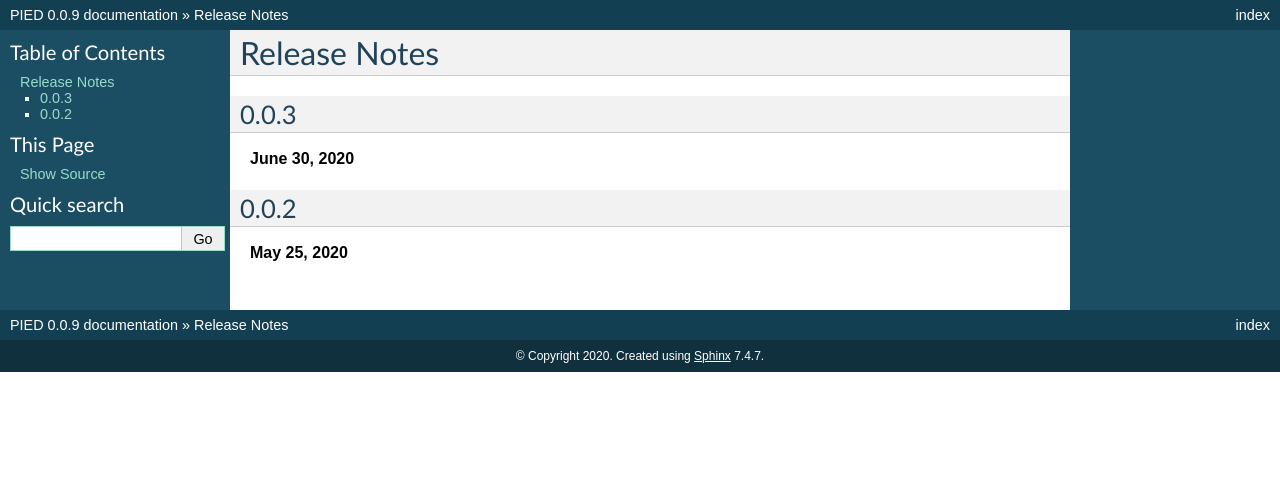
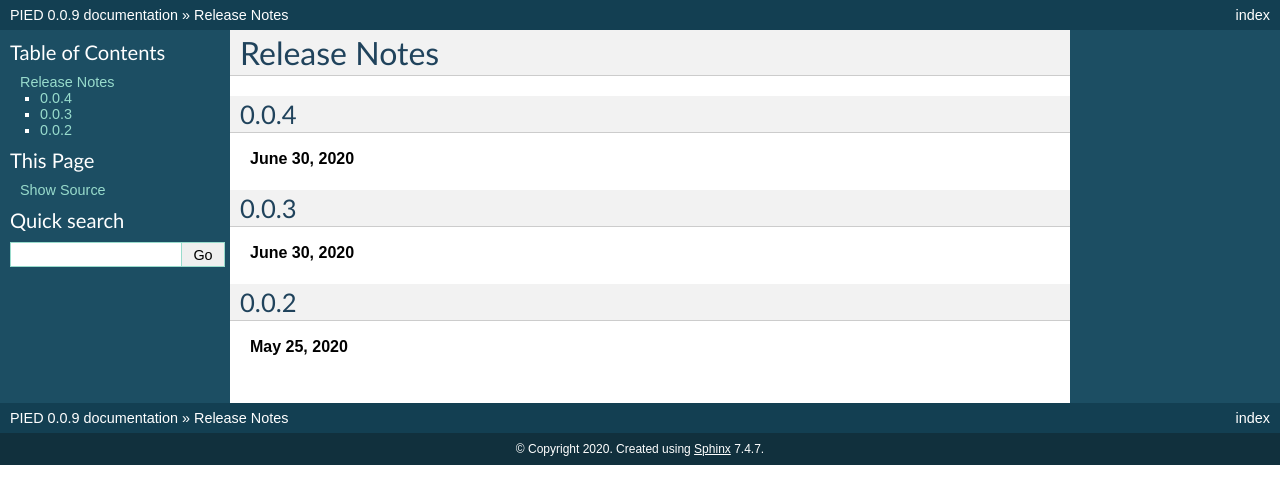
Before and after one commit to isaacovercast/PIED, a Sphinx documentation site: the page built from docs/releasenotes.rst, in a window 1280 px wide. Shown: the top 504 px of the page. Built offline with Sphinx 7.4.7, drawn with Linux system fonts in a browser that asks for light colours; pages that are not in the unit, such as notebooks, are missing from menus.

Commit message:
"Updating PIED/__init__.py to version - 0.0.4

```diff
--- a/PIED/__init__.py
+++ b/PIED/__init__.py
@@ -1,7 +1,7 @@
 """
 PIED - Phylogeographic Temporal Analysis
 """
-__version__ = "0.0.3"
+__version__ = "0.0.4"
 __author__ = "Isaac Overcast"
 
 ## Possible values for __loglevel__: "DEBUG"  "INFO"  "WARN"  "ERROR"
--- a/docs/releasenotes.rst
+++ b/docs/releasenotes.rst
@@ -2,6 +2,10 @@
 
 Release Notes
 =============
+
+0.0.4
+-----
+**June 30, 2020**
 
 0.0.3
 -----
```
